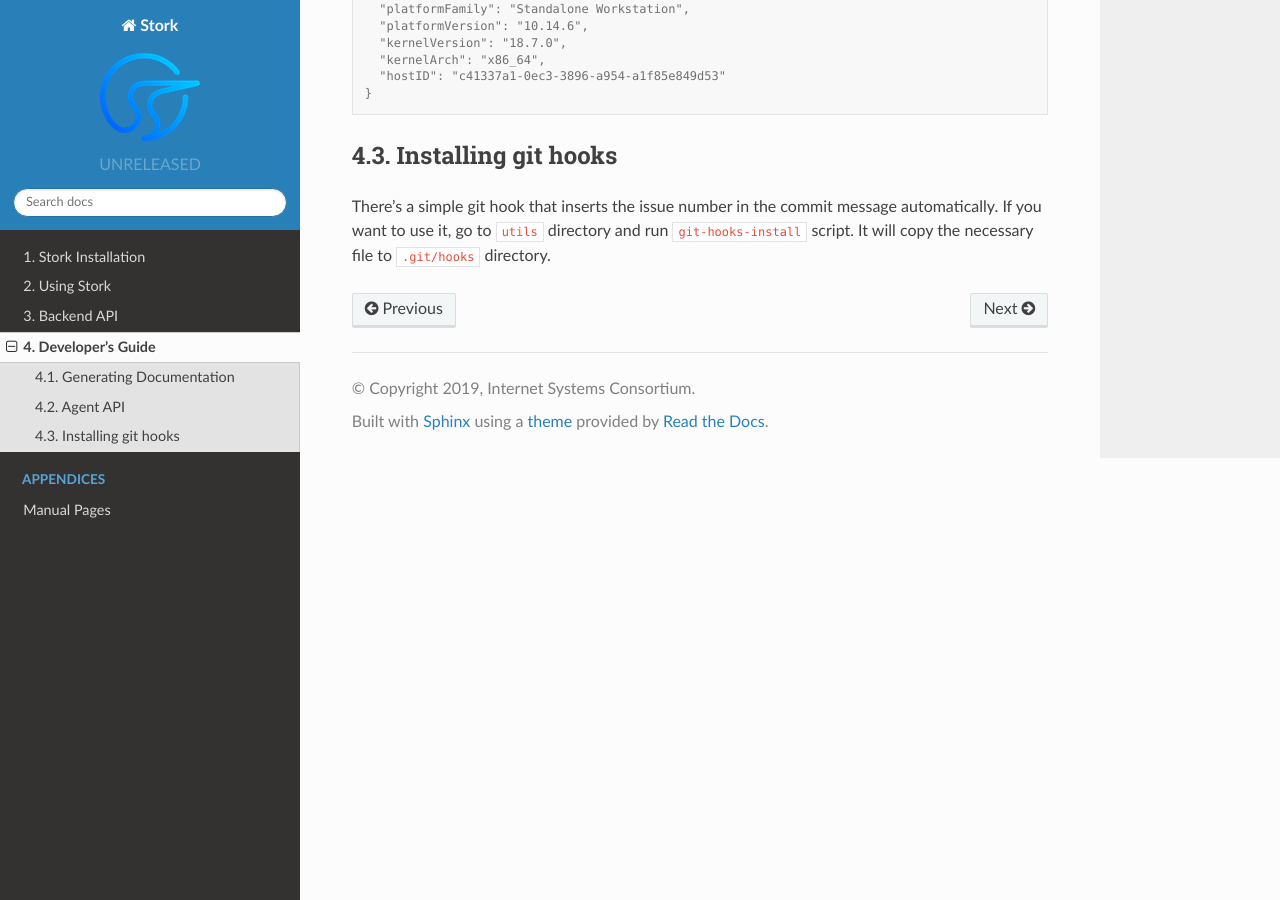
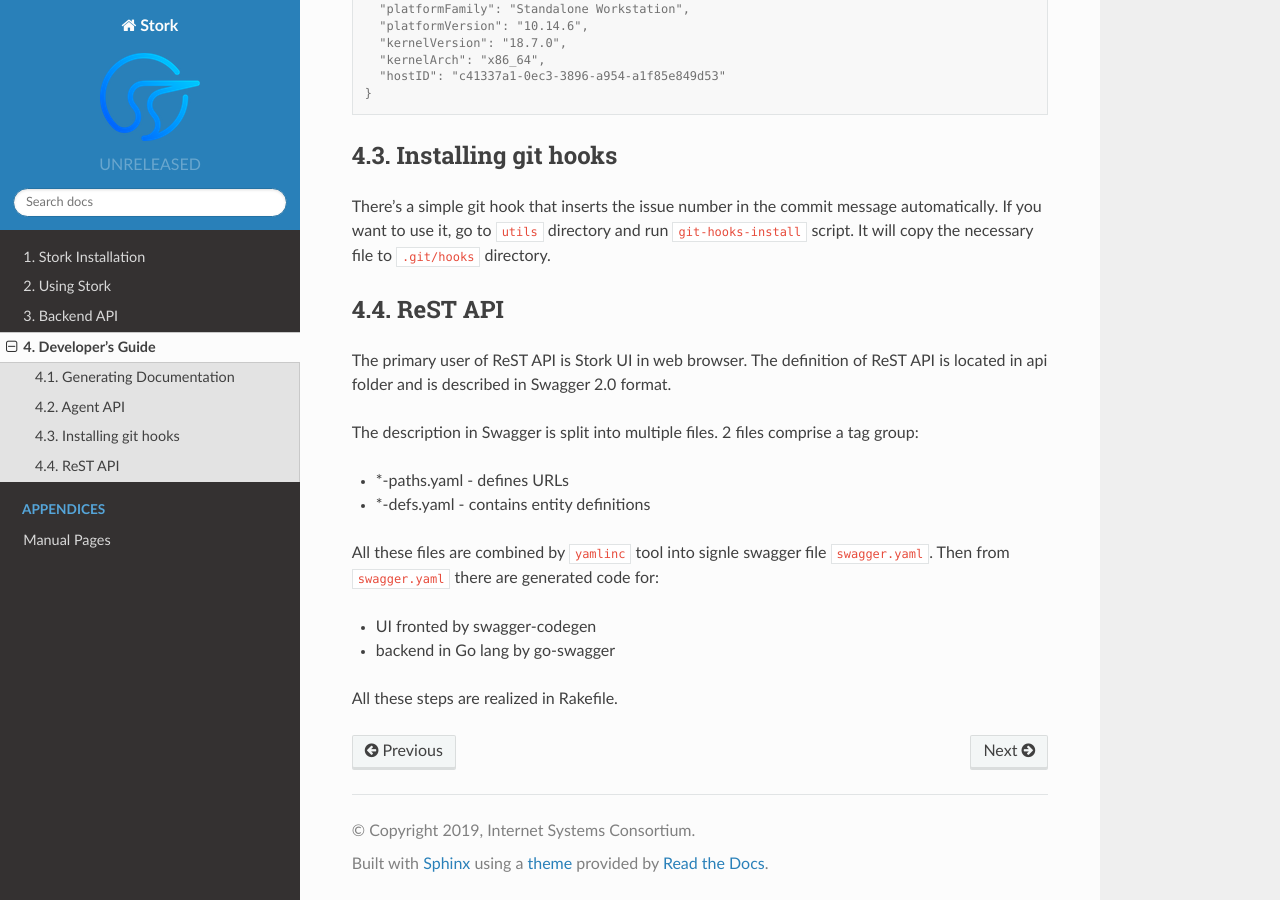
Before and after one commit to isc-projects/stork, a Sphinx documentation site: the page built from doc/devel.rst, in a window 1280 px wide and 900 px high, scrolled down 1052 px. Built offline with Sphinx 7.4.7 and the Read the Docs theme 2.0.0, drawn with Linux system fonts in a browser that asks for light colours.

Commit message:
[#141] added section about ReST API in docs

```diff
--- a/doc/devel.rst
+++ b/doc/devel.rst
@@ -64,3 +64,23 @@ Installing git hooks
 There's a simple git hook that inserts the issue number in the commit message automatically. If you
 want to use it, go to ``utils`` directory and run ``git-hooks-install`` script. It will copy the
 necessary file to ``.git/hooks`` directory.
+
+
+ReST API
+========
+
+The primary user of ReST API is Stork UI in web browser. The definition of ReST API is located
+in api folder and is described in Swagger 2.0 format.
+
+The description in Swagger is split into multiple files. 2 files comprise a tag group:
+
+* \*-paths.yaml - defines URLs
+* \*-defs.yaml - contains entity definitions
+
+All these files are combined by ``yamlinc`` tool into signle swagger file ``swagger.yaml``.
+Then from ``swagger.yaml`` there are generated code for:
+
+* UI fronted by swagger-codegen
+* backend in Go lang by go-swagger
+
+All these steps are realized in Rakefile.
```
